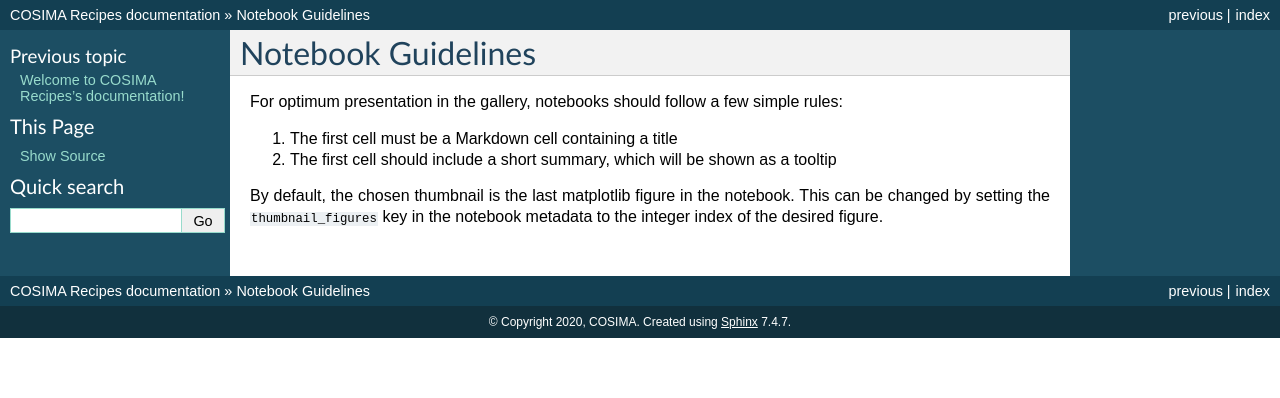
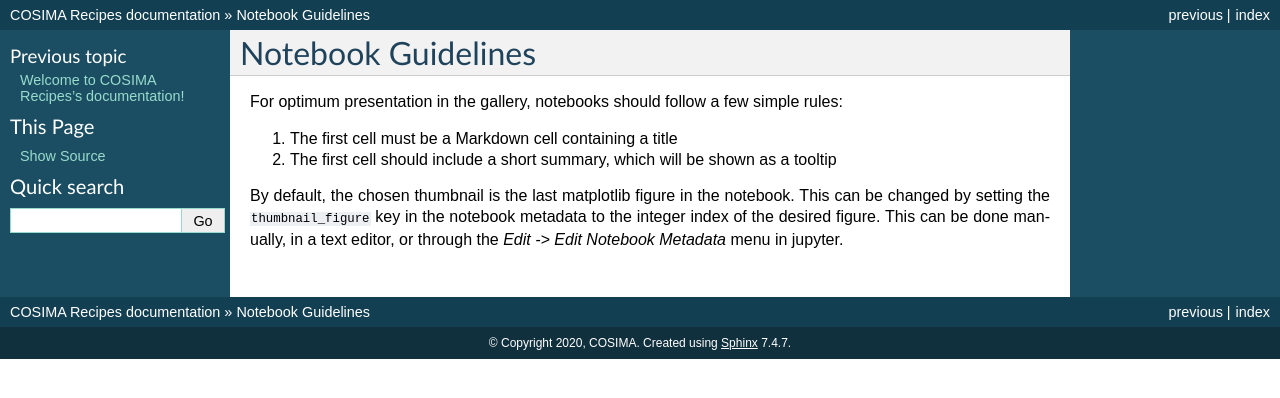
Before and after one commit to COSIMA/cosima-recipes, a Sphinx documentation site: the page built from docs/guidelines.rst, in a window 1280 px wide. Shown: the top 398 px of the page. Built offline with Sphinx 7.4.7, drawn with Linux system fonts in a browser that asks for light colours; pages that are not in the unit, such as notebooks, are missing from menus.

Commit message:
Fix guidelines regarding the thumbnail figure

```diff
--- a/docs/guidelines.rst
+++ b/docs/guidelines.rst
@@ -9,5 +9,7 @@ simple rules:
    as a tooltip
 
 By default, the chosen thumbnail is the last matplotlib figure in the
-notebook. This can be changed by setting the ``thumbnail_figures`` key
-in the notebook metadata to the integer index of the desired figure.
+notebook. This can be changed by setting the ``thumbnail_figure`` key
+in the notebook metadata to the integer index of the desired
+figure. This can be done manually, in a text editor, or through the
+*Edit -> Edit Notebook Metadata* menu in jupyter.
```
